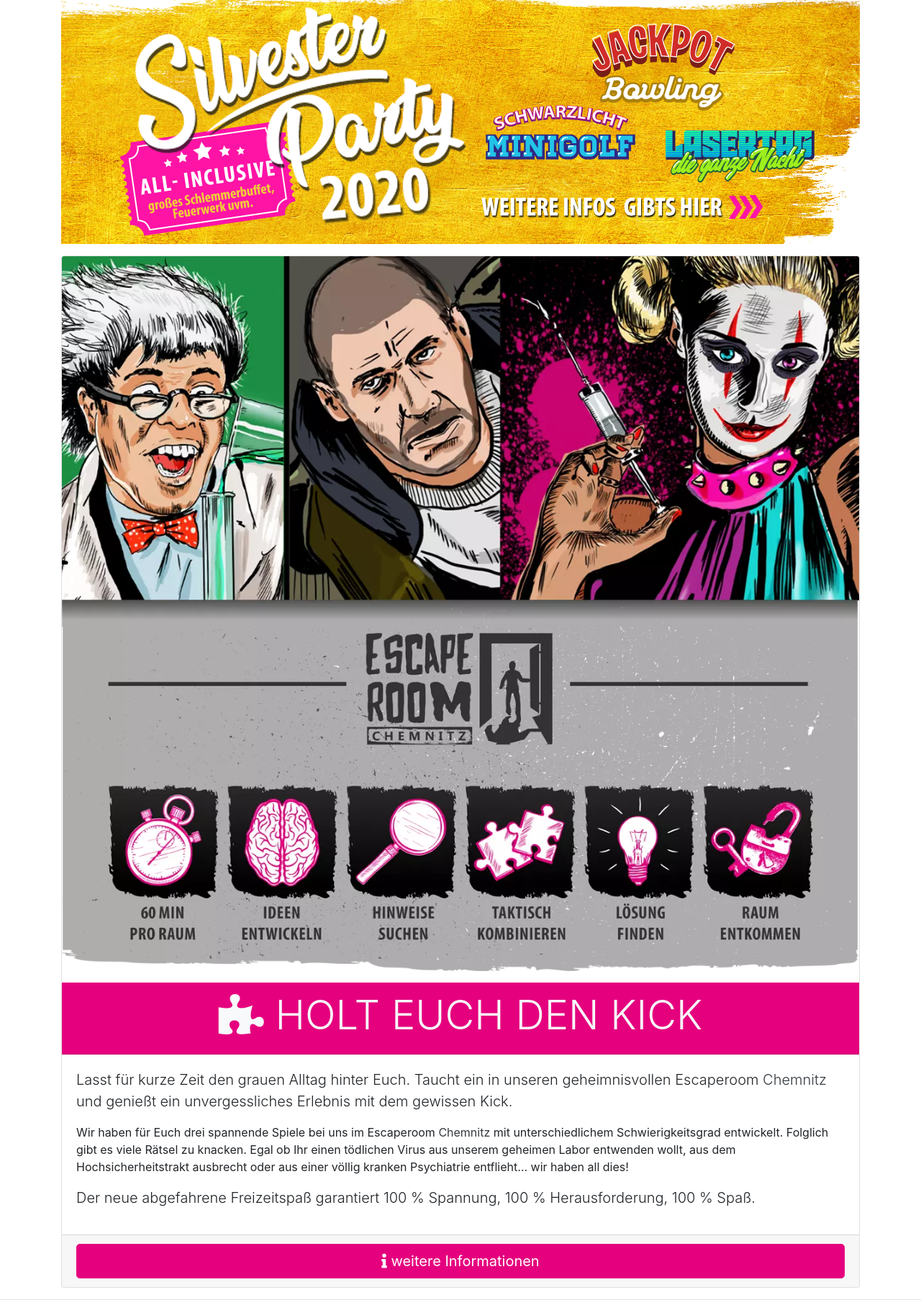
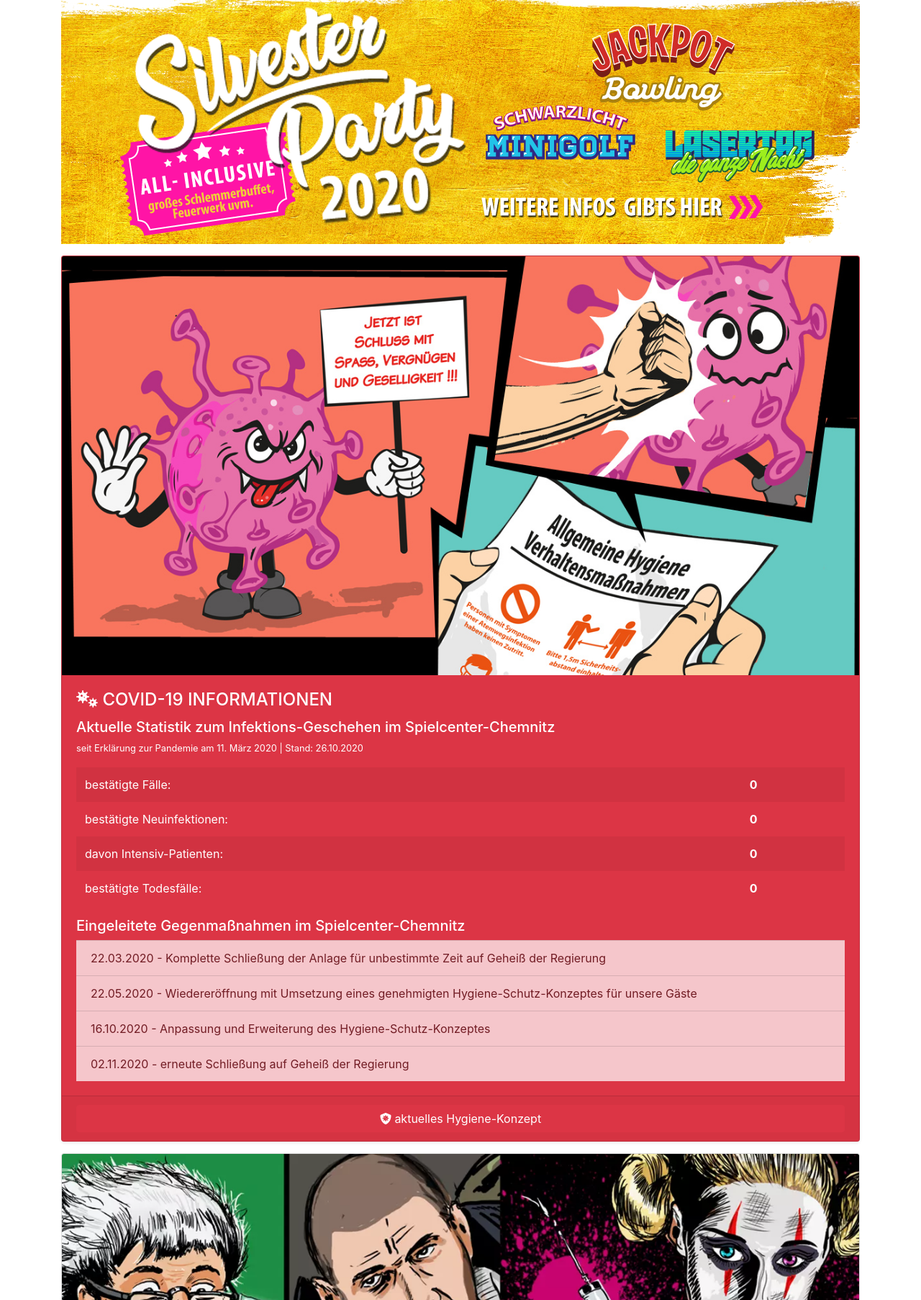
Before and after one commit to Rivagroup/erc-website, a CodeIgniter app: page /database/ in a window 1280 px wide. Shown: the part 81-1887 px from the top of the page at 72% size. Run offline with CodeIgniter, Linux system fonts and the light colour scheme; some libraries are stand-ins or nearby versions.

Commit message:
china virus update

```diff
--- a/application/views/start/start_content.php
+++ b/application/views/start/start_content.php
@@ -1,4 +1,48 @@
 <a href ="https://spielcenter-chemnitz.de/silvester/" target="_blank"><img src="<?=base_url("assets/header/slider_silvester2020.png")?>" alt="Silvester 2020/21" class="img-fluid"></a>
+
+<div class="card shadow-sm text-white bg-danger my-3" style="width: auto;">
+    <img src="<?= base_url('assets/header/Corona.jpg'); ?>" class="card-img-top" alt="China-Virus">
+    <div class="card-body">
+    <h4 class="card-title text-uppercase"><i class="fas fa-viruses"></i> COVID-19 INFORMATIONEN</h4>
+        <div class="card-text text-justify text-white">
+            <h5>Aktuelle Statistik zum Infektions-Geschehen im Spielcenter-Chemnitz</h5>
+            <p class="small">seit Erklärung zur Pandemie am 11. März 2020 | Stand: 26.10.2020</p>
+            <div class="table-responsive">
+                <table class="table table-striped text-white table-borderless">
+                    <tbody>
+                    <tr>
+                        <td>bestätigte Fälle:</td>
+                        <td><b>0</b></td>
+                    </tr>
+                    <tr>
+                        <td>bestätigte Neuinfektionen:</td>
+                        <td><b>0</b></td>
+                    </tr>
+                    <tr>
+                        <td>davon Intensiv-Patienten:</td>
+                        <td><b>0</b></td>
+                    </tr>
+                    <tr>
+                        <td>bestätigte Todesfälle:</td>
+                        <td><b>0</b></td>
+                    </tr>
+                    </tbody>
+                </table>
+            </div>
+            <h5>Eingeleitete Gegenmaßnahmen im Spielcenter-Chemnitz</h5>
+            <ul class="list-group list-group-flush">
+                <li class="list-group-item list-group-item-danger">22.03.2020 - Komplette Schließung der Anlage für unbestimmte Zeit auf Geheiß der Regierung</li>
+                <li class="list-group-item list-group-item-danger">22.05.2020 - Wiedereröffnung mit Umsetzung eines genehmigten Hygiene-Schutz-Konzeptes für unsere Gäste</li>
+                <li class="list-group-item list-group-item-danger">16.10.2020 - Anpassung und Erweiterung des Hygiene-Schutz-Konzeptes</li>
+                <li class="list-group-item list-group-item-danger">02.11.2020 - erneute Schließung auf Geheiß der Regierung</li>
+            </ul>
+        </div>
+    </div>
+    <div class="card-footer d-flex flex-column">
+        <a href="<?=base_url("hygienekonzept")?>" class="btn btn-danger mt-auto"><i class="fas fa-shield-virus"></i> aktuelles Hygiene-Konzept</a>
+    </div>
+</div>
+
 <div class="card mt-3">
     <img class="card-img-top" src="<?= base_url('assets/header/start_faces.webp'); ?>" alt="Escaperoom Chemnitz" />
     <div class="card-header text-center bg-primary text-light">
--- a/application/views/template.php
+++ b/application/views/template.php
@@ -14,13 +14,12 @@
     <meta name="co-author" content="<?= $co_author ?>" />
     <meta name="pragma" content="<?= $cache ?>">
     <link rel="stylesheet" href="<?= base_url('assets/css/erc.bootstrap.min.css'); ?>">
-    <link rel="stylesheet" href="//use.fontawesome.com/releases/v5.6.3/css/all.css" integrity="sha384-UHRtZLI+pbxtHCWp1t77Bi1L4ZtiqrqD80Kn4Z8NTSRyMA2Fd33n5dQ8lWUE00s/" crossorigin="anonymous">
+    <link rel="stylesheet" href="//use.fontawesome.com/releases/v5.15.1/css/all.css" crossorigin="anonymous">
     <link href="<?= base_url('assets/favicon.png'); ?>" rel="icon" type="image/png" />
 	<?= $meta_postal ?>
     <?= $meta_og ?>
     <?= $meta_itemprop ?>
     <?= $meta_links ?>
-    <link rel="stylesheet" href="//use.fontawesome.com/releases/v5.6.3/css/all.css" integrity="sha384-UHRtZLI+pbxtHCWp1t77Bi1L4ZtiqrqD80Kn4Z8NTSRyMA2Fd33n5dQ8lWUE00s/" crossorigin="anonymous">
     <link href="<?= base_url('assets/favicon.png'); ?>" rel="icon" type="image/png" />
 
     <script src="https://code.jquery.com/jquery-3.3.1.slim.min.js" integrity="sha384-q8i/X+965DzO0rT7abK41JStQIAqVgRVzpbzo5smXKp4YfRvH+8abtTE1Pi6jizo" crossorigin="anonymous"></script>
```
Also changed, not shown: assets/header/Corona.jpg (added), assets/header/Corona2.jpg (added).
